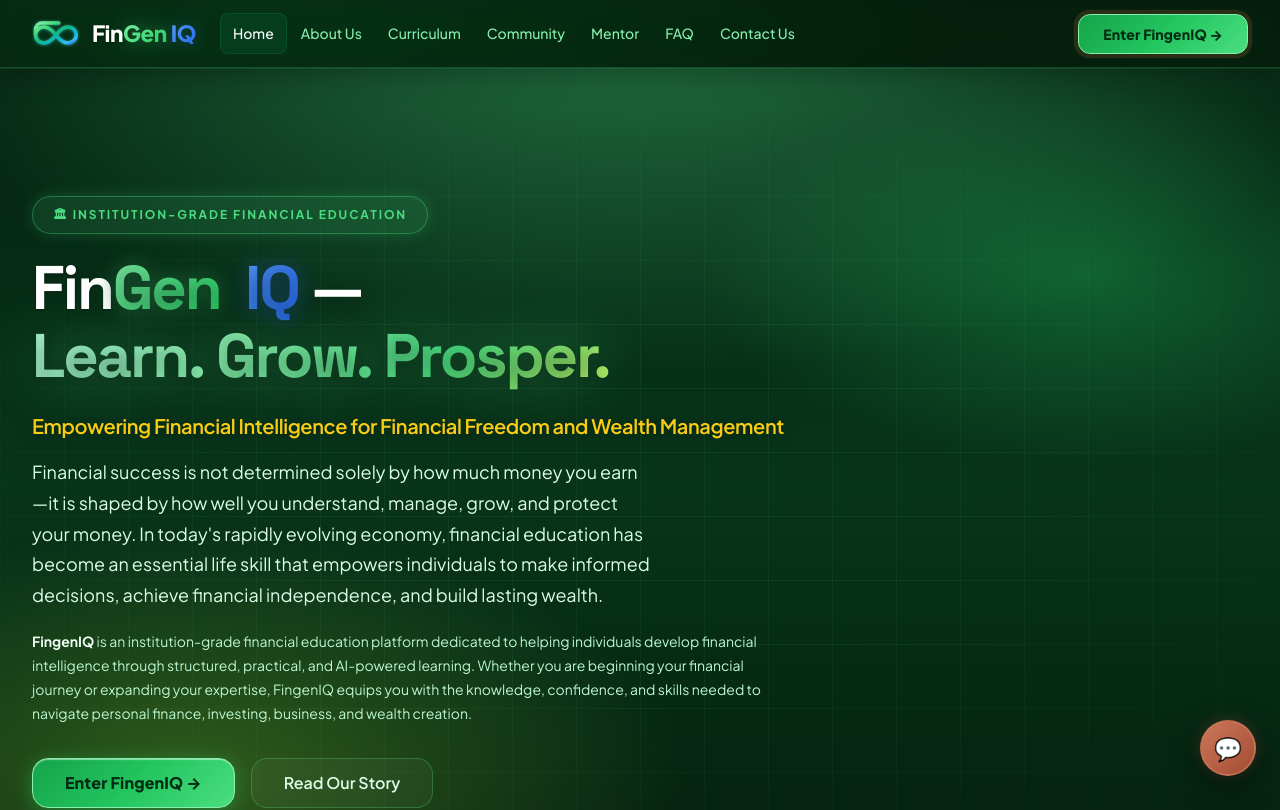
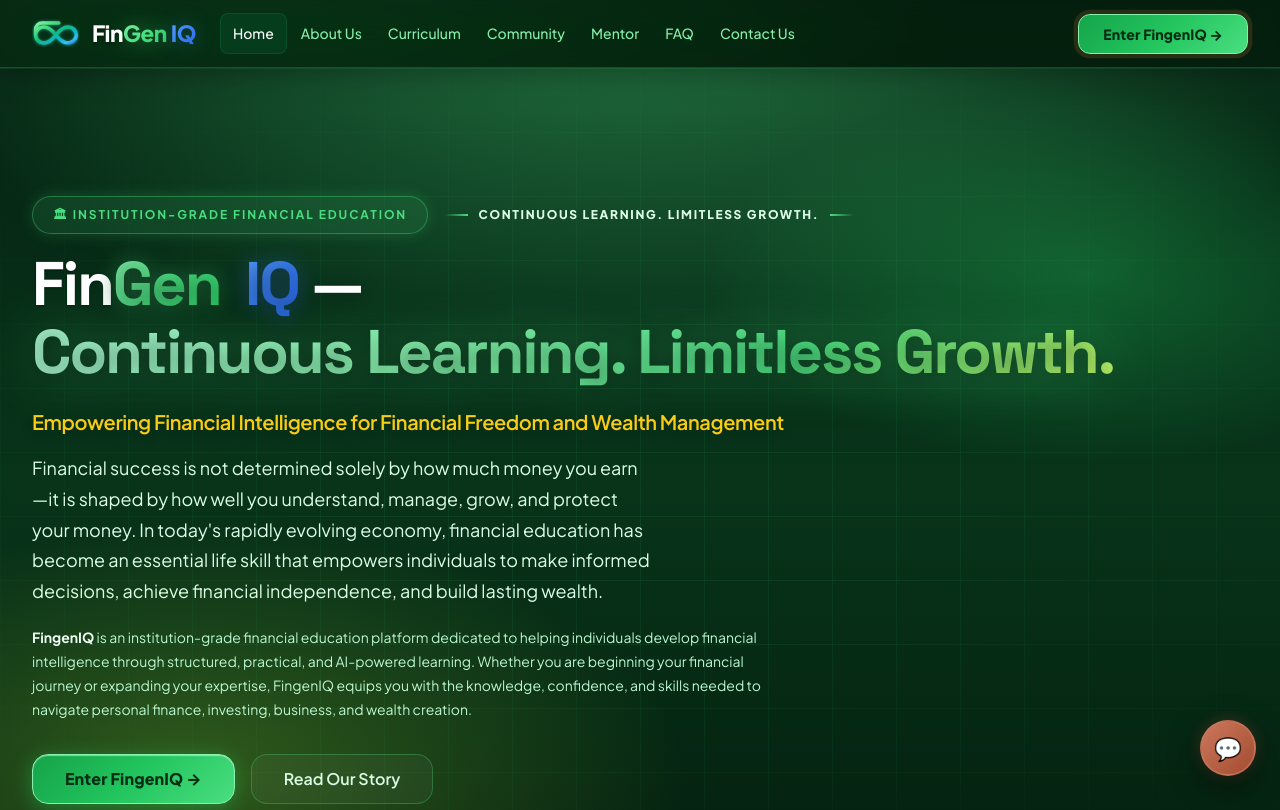
Before and after one commit to mediaworksrdx-cell/FingenIQ, a Next.js app: page / in a window 1280 px wide. Shown: the top 810 px of the page. Built offline with nearby package versions, Linux system fonts and the light colour scheme.

Commit message:
feat(branding): update tagline to Continuous Learning. Limitless Growth. across homepage, footer, and metadata

```diff
--- a/src/app/layout.tsx
+++ b/src/app/layout.tsx
@@ -3,8 +3,8 @@
 import GlobalChatBubble from '@/components/chat/GlobalChatBubble';
 
 export const metadata: Metadata = {
-  title: { default: 'FingenIQ — Learn. Grow. Prosper.', template: '%s — FingenIQ' },
-  description: 'Institution-grade financial education platform. 44 lessons, 8 modules, 3 credential tiers, AI tutor.',
+  title: { default: 'FinGen IQ — Continuous Learning. Limitless Growth.', template: '%s — FinGen IQ' },
+  description: 'Institution-grade financial education platform. Continuous Learning. Limitless Growth. 44 lessons, 8 modules, 3 credential tiers, AI tutor.',
   icons: {
     icon: '/icon.svg',
     shortcut: '/logo.svg',
--- a/src/app/page.tsx
+++ b/src/app/page.tsx
@@ -15,9 +15,16 @@
             <div className="hero__bg"></div>
             <div className="hero__grid"></div>
             <div className="container relative">
-              <div className="hero__content animate-fadeUp" style={{ maxWidth: '920px' }}>
-                <div className="hero__eyebrow">🏛 Institution-Grade Financial Education</div>
-                <h1 className="hero__title"><span className="logo-fin">Fin</span><span className="logo-gen">Gen</span><span className="logo-iq"> IQ</span> — <em style={{ whiteSpace: 'nowrap' }}>Learn. Grow. Prosper.</em></h1>
+              <div className="hero__content animate-fadeUp" style={{ maxWidth: '960px' }}>
+                <div style={{ display: 'flex', alignItems: 'center', gap: '1rem', flexWrap: 'wrap', marginBottom: 'var(--sp-4)' }}>
+                  <div className="hero__eyebrow" style={{ marginBottom: 0 }}>🏛 Institution-Grade Financial Education</div>
+                  <div style={{ display: 'inline-flex', alignItems: 'center', gap: '0.65rem', fontSize: '0.75rem', fontWeight: 800, letterSpacing: '0.14em', color: '#DCFCE7', textTransform: 'uppercase' }}>
+                    <span style={{ width: '24px', height: '2px', background: 'linear-gradient(90deg, transparent, #4ADE80)' }} />
+                    <span>Continuous Learning. Limitless Growth.</span>
+                    <span style={{ width: '24px', height: '2px', background: 'linear-gradient(90deg, #4ADE80, transparent)' }} />
+                  </div>
+                </div>
+                <h1 className="hero__title"><span className="logo-fin">Fin</span><span className="logo-gen">Gen</span><span className="logo-iq"> IQ</span> — <em style={{ whiteSpace: 'nowrap' }}>Continuous Learning. Limitless Growth.</em></h1>
                 <h2 style={{ fontFamily: 'var(--font-sans)', fontSize: 'var(--text-xl)', fontWeight: 600, color: 'var(--brass-400)', marginBottom: 'var(--sp-5)' }}>
                   Empowering Financial Intelligence for Financial Freedom and Wealth Management
                 </h2>
--- a/src/components/layout/Footer.tsx
+++ b/src/components/layout/Footer.tsx
@@ -24,7 +24,7 @@
               </span>
             </Link>
             <p className="footer__brand-desc">
-              An institution-grade financial education platform. Empowering Financial Intelligence for Financial Freedom and Wealth Management.
+              Continuous Learning. Limitless Growth. An institution-grade financial education platform empowering wealth creation, institutional mastery, and financial freedom.
             </p>
             <div className="footer__accreditation" style={{ marginTop: 'var(--sp-6)' }}>
               <span className="footer__accreditation-badge">Educational Use Only</span>
```
